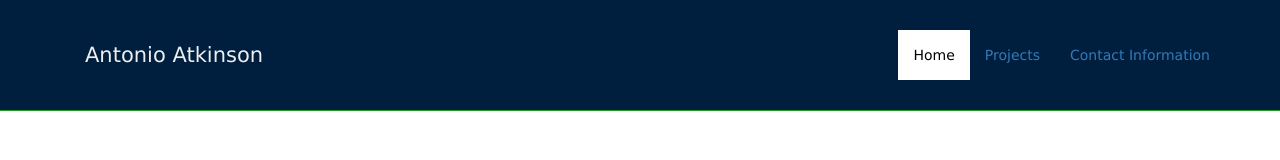
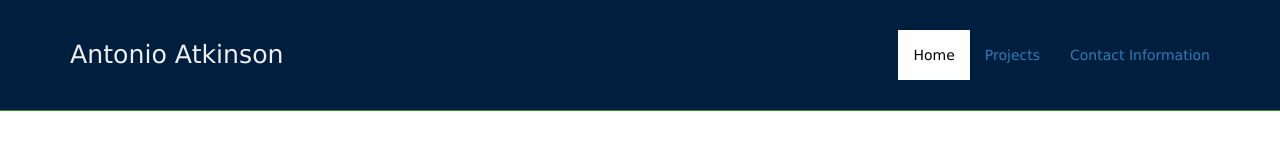
Before and after one commit to antonioatkinson/antonioatkinson.github.io, a plain HTML site: page index.html in a window 1280 px wide. Shown: the top 160 px of the page. Drawn offline with nearby package versions, Linux system fonts and the light colour scheme.

Commit message:
Changed header font size

```diff
--- a/style.css
+++ b/style.css
@@ -73,9 +73,12 @@ body{
  }
 
  /* Navbar styling*/
- .navbar-brand{
+  .navbar-brand{
   color:white;
-  font-size:150%;
+  font-size:180%;
+  padding-left: 0px;
+  padding-right: 0px;
+  position: relative;
  }
 .navbar-custom {
     background-color:#229922;
```
